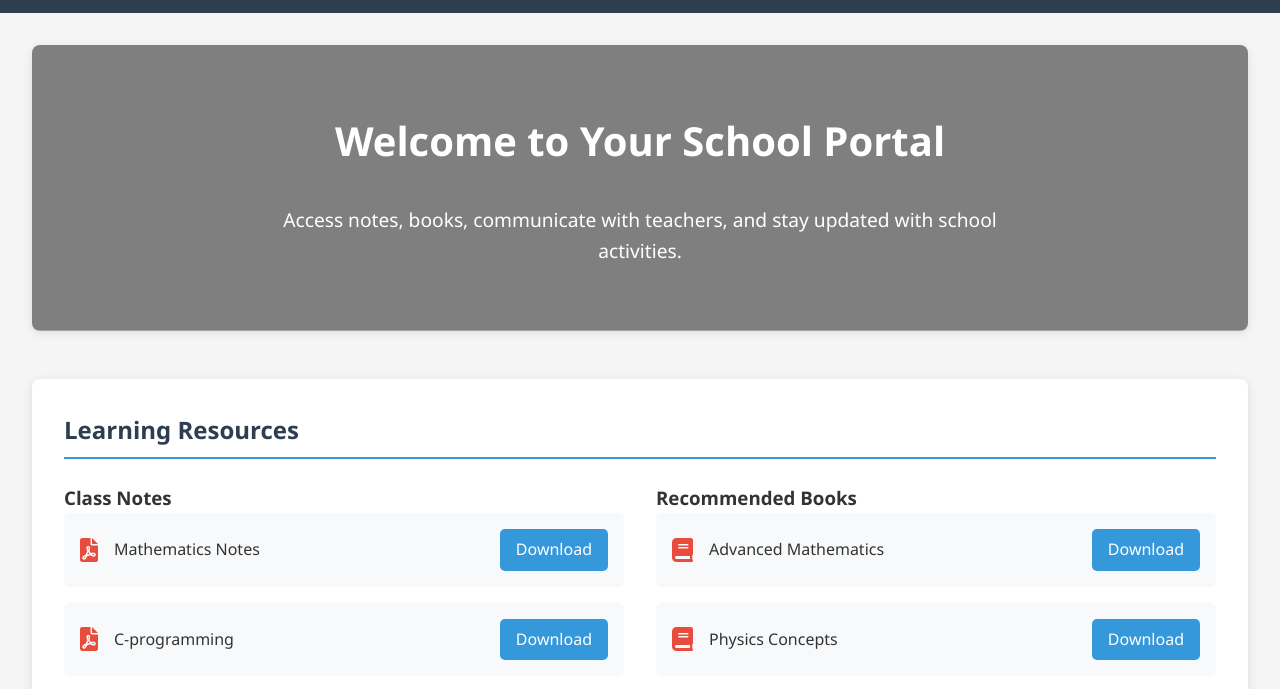
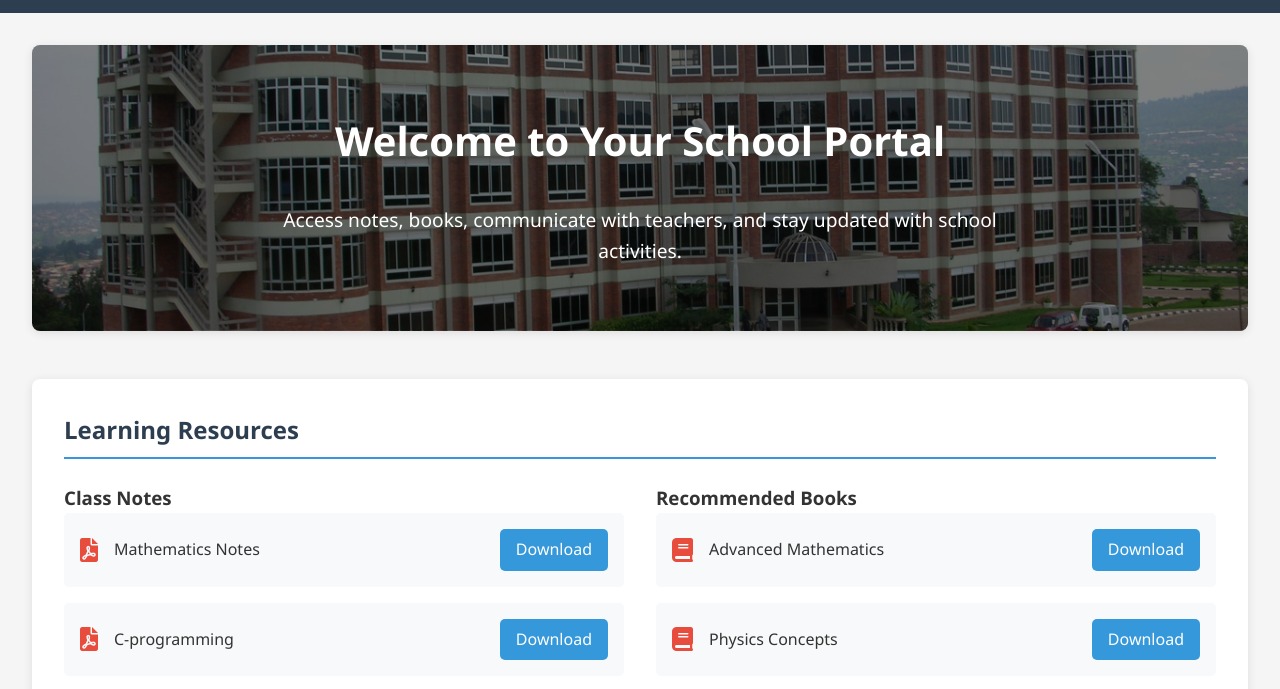
Before and after one commit to Simplice04-code/WebProject, a plain HTML site: page index.html in a window 1280 px wide. Shown: the part 70-759 px from the top of the page. Drawn offline with Linux system fonts and the light colour scheme; the site is published under a folder, as on GitHub Pages, so addresses that start at the root find nothing.

Commit message:
Update style.css

```diff
--- a/style.css
+++ b/style.css
@@ -72,7 +72,7 @@ h2 {
 
 /* Hero Section */
 .hero {
-    background-image: linear-gradient(rgba(0, 0, 0, 0.5), rgba(0, 0, 0, 0.5)), url('/images/school-bg.jpg');
+    background-image: linear-gradient(rgba(0, 0, 0, 0.5), rgba(0, 0, 0, 0.5)), url('images/school-bg.jpg');
     background-size: cover;
     background-position: center;
     color: white;
```
